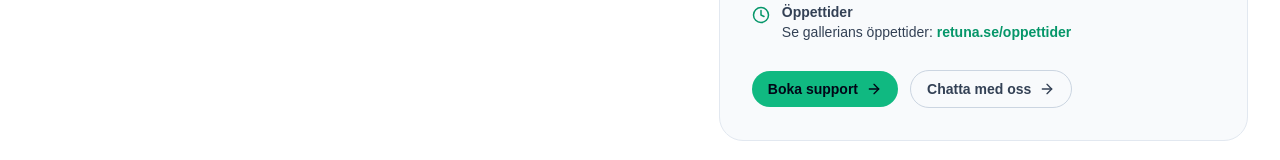
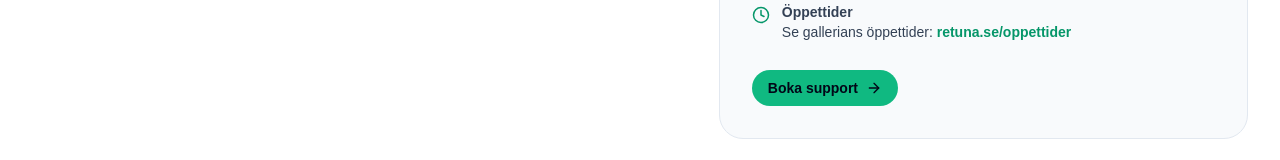
Before and after one commit to ts-droid/recomputeIT_web, a React (Vite) app: page / in a window 1280 px wide. Shown: the part 6381-6541 px from the top of the page. Built offline with nearby package versions, Linux system fonts and the light colour scheme; no server answers.

Commit message:
Revert "Add chat button in contact section"
This reverts commit 03958b5b6ff3b0b39bc264b1c8a15e88b45e62c4.

```diff
--- a/src/pages/MarketingHomePage.jsx
+++ b/src/pages/MarketingHomePage.jsx
@@ -791,18 +791,6 @@ export default function MarketingHomePage() {
                   Boka support
                   <ArrowRight size={16} />
                 </a>
-                <button
-                  type="button"
-                  onClick={() => {
-                    if (window.Tawk_API && window.Tawk_API.maximize) {
-                      window.Tawk_API.maximize();
-                    }
-                  }}
-                  className="ml-3 inline-flex items-center gap-2 rounded-full border border-slate-300 px-4 py-2 text-sm font-semibold text-slate-700 hover:border-slate-500 hover:text-slate-900 transition"
-                >
-                  Chatta med oss
-                  <ArrowRight size={16} />
-                </button>
               </div>
             </div>
           </div>
```
